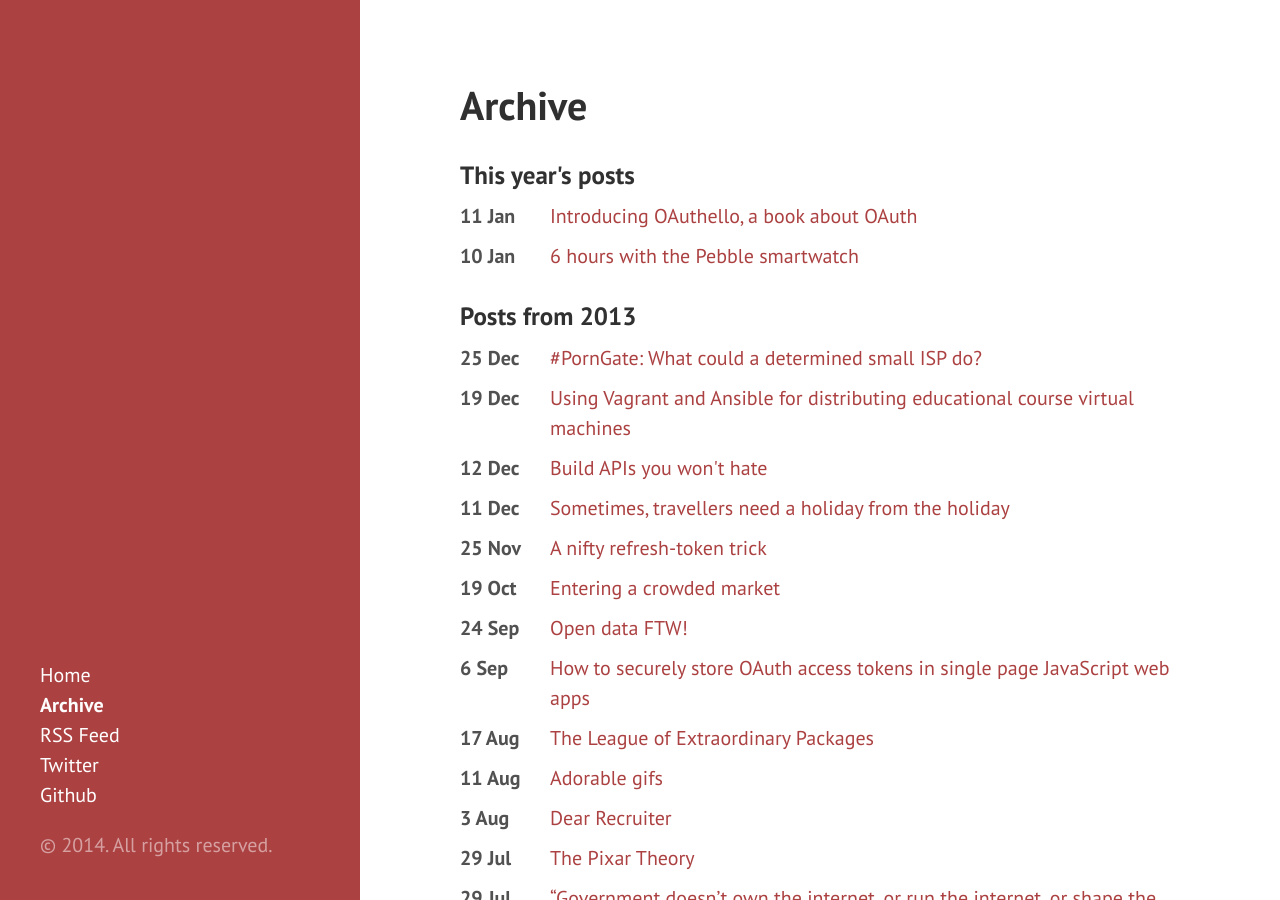
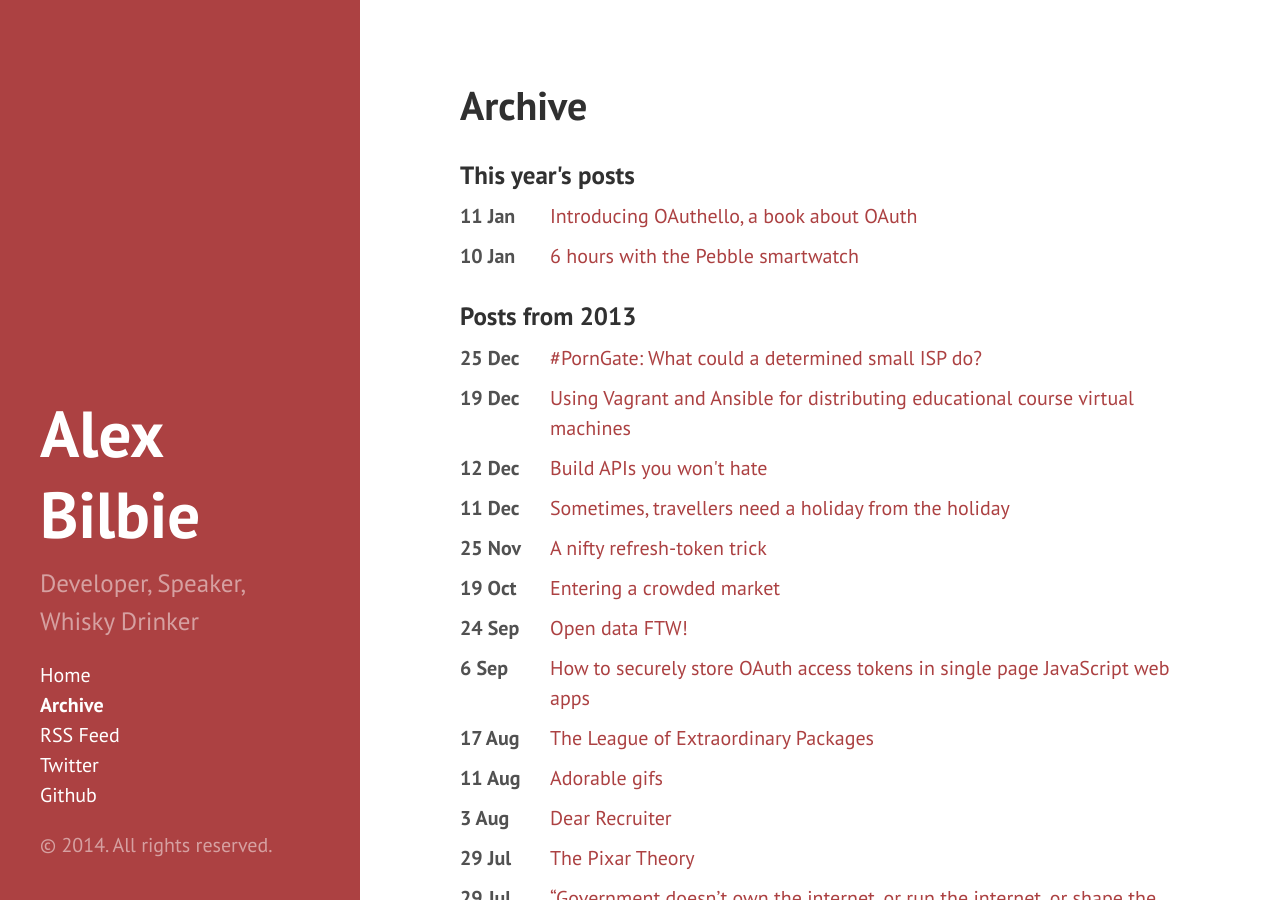
Before and after one commit to alexbilbie/alexbilbie.github.com, a Jekyll site: the page built from archive.md, in a window 1280 px wide and 900 px high. Built offline with Jekyll 4.4.1, drawn with Linux system fonts in a browser that asks for light colours; Markdown is read by kramdown in place of the engine named in the settings.

Commit message:
Updated _config.yml

```diff
--- a/_config.yml
+++ b/_config.yml
@@ -1,6 +1,18 @@
-pygments: true
-permalink: /:year/:month/:title
-auto: true
-paginate: 5
-# paginate_path: /page/:num
-markdown: rdiscount
+# Dependencies
+markdown:         rdiscount
+pygments:         true
+
+# Permalinks
+permalink:        /:year/:month/:title
+
+# Setup
+title:            Alex Bilbie
+tagline:          'Developer, Speaker, Whisky Drinker'
+description:      'Developer, Speaker, Whisky Drinker'
+url:              http://localhost:4000
+
+author:
+  name:           'Alex Bilbie'
+  url:            https://twitter.com/alexbilbie
+
+paginate:         5
```
